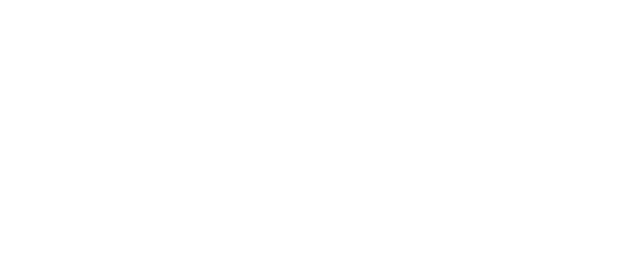
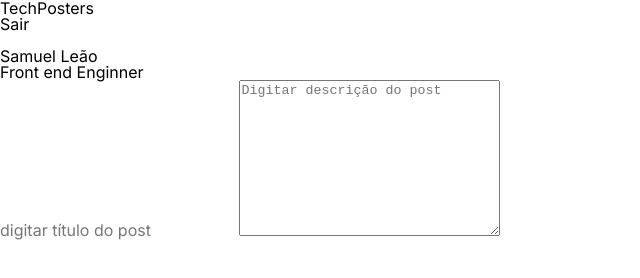
Before and after one commit to Kenzie-Academy-Brasil-Developers/entrega-criando-rede-social_lcdiax17, a plain HTML site: page index.html in a window 1280 px wide. Shown: the whole page, without its empty margins (0-640 px from the left). Drawn offline with Linux system fonts and the light colour scheme.

Commit message:
Inicio do meu HTML

```diff
--- a/index.html
+++ b/index.html
@@ -21,7 +21,38 @@
   </head>
   <body>
 
+  <header>
+    <div class="header__container">
+      <h1 class="header__title">TechPosters</h1>
+      <small>Sair</small>
+    </div>
+  </header>
 
+  <main>
+    <section class="post-suggest">
+      <ul class="post-suggest__new-post">
+        <li>
+          <img src="" alt="">
+          <div class="user-profile">
+            <h3>Samuel Leão</h3>
+            <small>Front end Enginner</small>
+          </div>
+
+          <div class="user-post">
+            <input type="text" placeholder="digitar título do post">
+            <textarea name="" id="" cols="30" rows="10" placeholder="Digitar descrição do post"></textarea>
+          </div>
+        </li>
+      </ul>
+
+
+    </section>
+
+
+
+  </main>
+
+<footer></footer>
 
   </body>
 </html>
```
